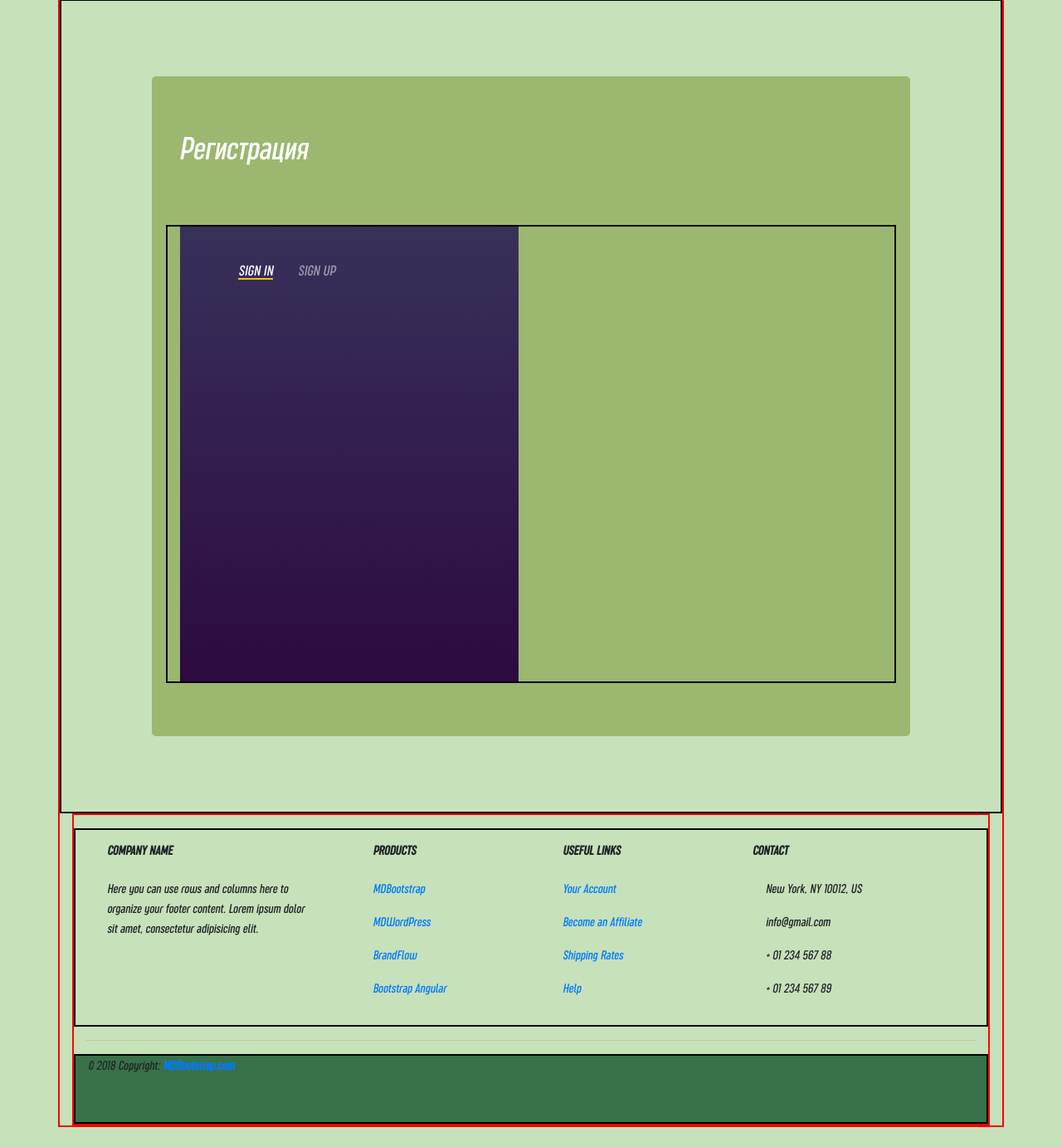
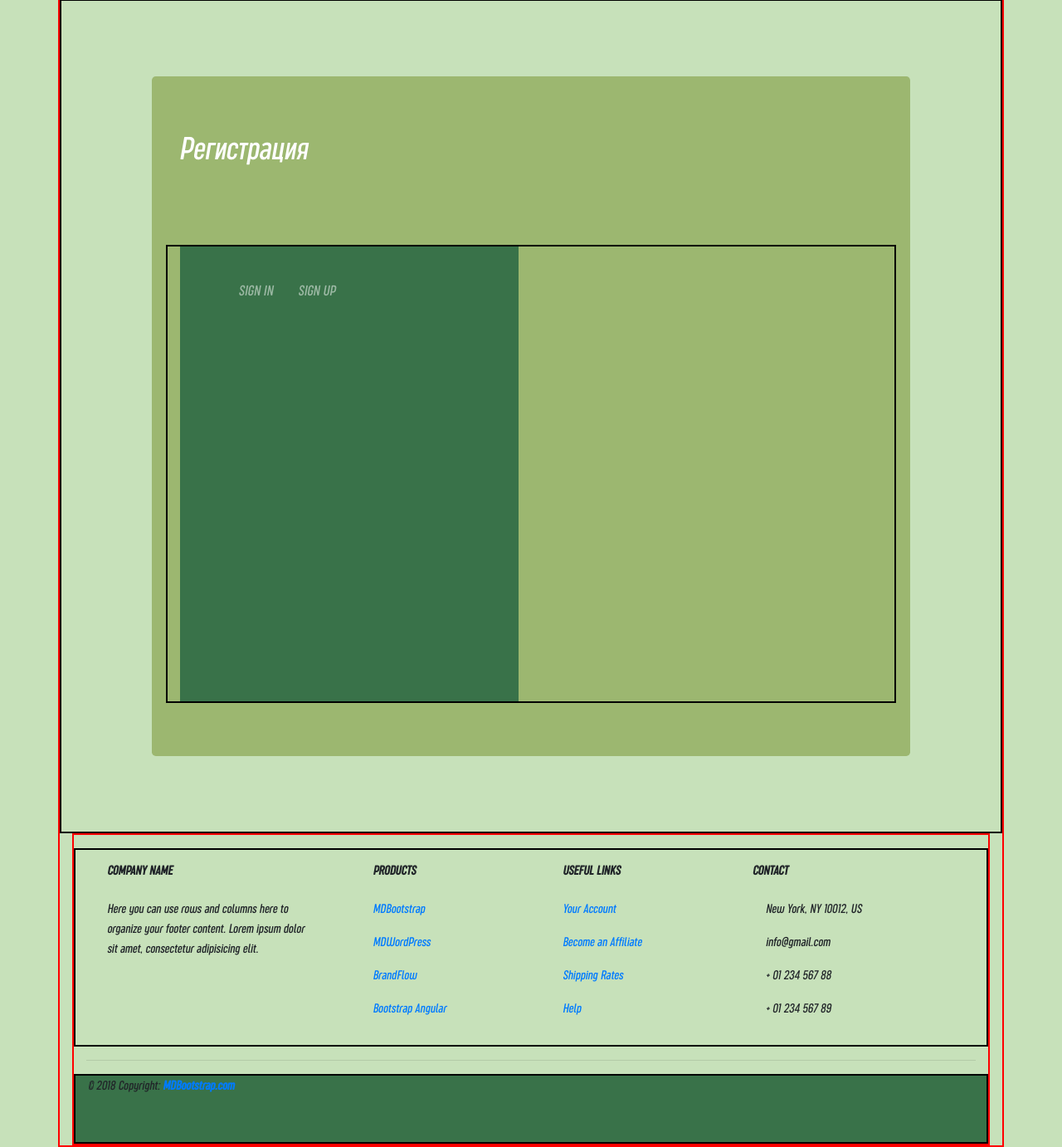
Before and after one commit to skainrusak/toothpaste, a PHP site: page /auth.html in a window 1280 px wide. Shown: the part 61-1443 px from the top of the page at 83% size. Before the commit the page ends 1419 px from the top, so only its background shows below. Run offline with PHP 8.4, Linux system fonts and the light colour scheme; some libraries are stand-ins or nearby versions.

Commit message:
fixed yellow border-bottom on active button in reg-n form

```diff
--- a/auth.css
+++ b/auth.css
@@ -24,9 +24,6 @@ a:hover,a:focus{
     text-decoration: none;
    }
    .tab{
-    background: #200122;
-    background: -webkit-linear-gradient(to bottom, #6f0000, #200122);
-    background: linear-gradient(to bottom, #6f0000, #200122);
     padding: 40px 50px;
     position: relative;
    }
@@ -38,8 +35,7 @@ a:hover,a:focus{
     position: absolute;
     top: 0;
     left: 0;
-    background: linear-gradient(#2e3a6a,#2f0b45);
-    opacity: 0.85;
+    background: #397249;
    }
    .tab .nav-tabs{
     border-bottom: none;
@@ -62,9 +58,9 @@ a:hover,a:focus{
     transition: all 0.5s ease 0s;
    }
    .tab .nav-tabs li a:hover{ background: transparent; }
-   .tab .nav-tabs li.active a,
-   .tab .nav-tabs li.active a:focus,
-   .tab .nav-tabs li.active a:hover{
+   .tab .nav-tabs  a,
+   .tab .nav-tabs  a:focus,
+   .tab .nav-tabs  a:hover{
     border: none;
     background: transparent;
     opacity: 1;
--- a/auth.html
+++ b/auth.html
@@ -65,7 +65,7 @@
                                 'onfailure': onFailure
                               });
                             }
-                          </script>
+                          </script> <br>
 
 
 
@@ -77,8 +77,8 @@
           <div class="tab" role="tabpanel">
           <!-- Nav tabs -->
           <ul class="nav nav-tabs" role="tablist">
-          <li role="presentation" class="active"><a href="#Section1" aria-controls="home" role="tab" data-toggle="tab">sign in</a></li>
-          <li role="presentation"><a href="#Section2" aria-controls="profile" role="tab" data-toggle="tab">sign up</a></li>
+          <li class="active"><a href="#Section1" aria-controls="home" data-toggle="tab">sign in</a></li>
+          <li><a href="#Section2" aria-controls="profile" data-toggle="tab">sign up</a></li>
           </ul>
           <!-- Tab panes -->
           <div class="tab-content tabs">
```
